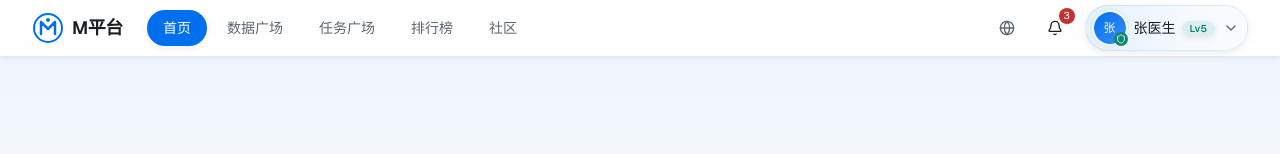
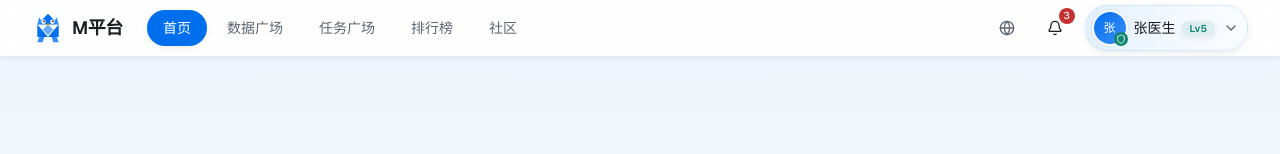
Before and after one commit to Nanqin112233/v0-m, a Next.js app: page / in a window 1280 px wide. Shown: the top 154 px of the page. Built offline with nearby package versions, Linux system fonts and the light colour scheme.

Commit message:
feat: redesign M platform logo with geometric owl\n\nUpdate logo to geometric owl with polygonal elements and color scheme.

```diff
--- a/components/m-platform/logo.tsx
+++ b/components/m-platform/logo.tsx
@@ -23,33 +23,76 @@ export function Logo({ className, showText = true, size = "md" }: LogoProps) {
 
   return (
     <div className={cn("flex items-center gap-2", className)}>
-      {/* M平台 Logo - 简洁的医疗数据图标 */}
+      {/* M平台 Logo - 七巧板风格猫头鹰 */}
       <svg
-        viewBox="0 0 32 32"
+        viewBox="0 0 36 36"
         fill="none"
         xmlns="http://www.w3.org/2000/svg"
         className={cn(sizeClasses[size], "w-auto")}
       >
-        {/* 外圈 - 代表数据生态 */}
-        <circle
-          cx="16"
-          cy="16"
-          r="14"
-          stroke="currentColor"
-          strokeWidth="2"
-          className="text-primary"
+        {/* 猫头鹰 - 七巧板几何拼图 */}
+
+        {/* 头部 - 大三角形 */}
+        <polygon
+          points="18,2 6,14 30,14"
+          className="fill-primary"
         />
-        {/* M 字母 - 核心标识 */}
-        <path
-          d="M9 22V10L16 17L23 10V22"
-          stroke="currentColor"
-          strokeWidth="2.5"
-          strokeLinecap="round"
-          strokeLinejoin="round"
-          className="text-primary"
+
+        {/* 左耳 - 小三角形 */}
+        <polygon
+          points="8,6 6,14 12,12"
+          className="fill-chart-2"
         />
-        {/* 数据节点 */}
-        <circle cx="16" cy="8" r="2" fill="currentColor" className="text-success" />
+
+        {/* 右耳 - 小三角形 */}
+        <polygon
+          points="28,6 24,12 30,14"
+          className="fill-chart-2"
+        />
+
+        {/* 身体左侧 - 中三角形 */}
+        <polygon
+          points="6,14 6,28 18,28"
+          className="fill-primary"
+        />
+
+        {/* 身体右侧 - 中三角形 */}
+        <polygon
+          points="30,14 18,28 30,28"
+          className="fill-primary"
+        />
+
+        {/* 胸部 - 正方形（旋转45度的菱形） */}
+        <polygon
+          points="18,14 12,20 18,26 24,20"
+          className="fill-chart-3"
+        />
+
+        {/* 左脚 - 平行四边形 */}
+        <polygon
+          points="8,28 6,34 12,34 14,28"
+          className="fill-chart-2"
+        />
+
+        {/* 右脚 - 平行四边形 */}
+        <polygon
+          points="22,28 24,34 30,34 28,28"
+          className="fill-chart-2"
+        />
+
+        {/* 左眼 - 圆形 */}
+        <circle cx="13" cy="11" r="2.5" className="fill-background" />
+        <circle cx="13.5" cy="10.5" r="1" className="fill-foreground" />
+
+        {/* 右眼 - 圆形 */}
+        <circle cx="23" cy="11" r="2.5" className="fill-background" />
+        <circle cx="23.5" cy="10.5" r="1" className="fill-foreground" />
+
+        {/* 喙 - 小三角形 */}
+        <polygon
+          points="18,12 16,15 20,15"
+          className="fill-warning"
+        />
       </svg>
       {showText && (
         <span
```
